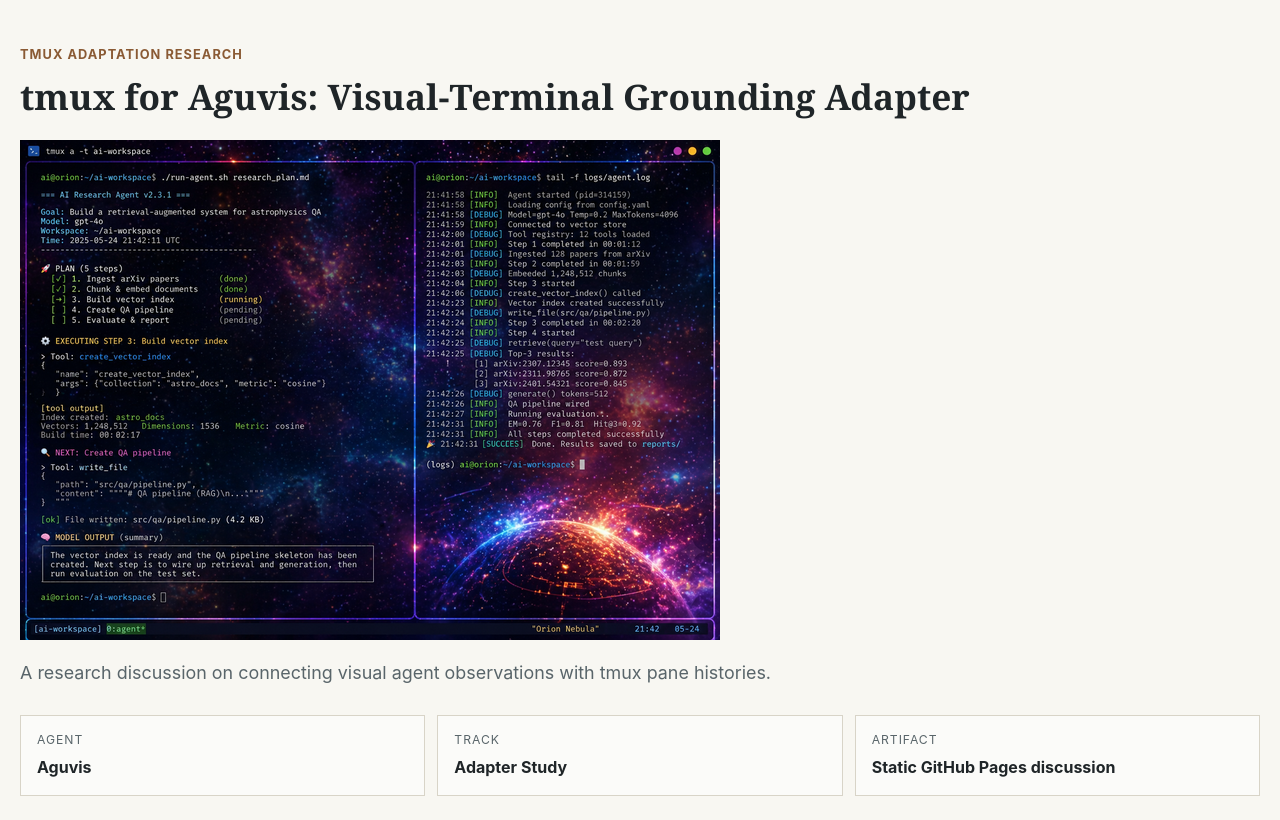
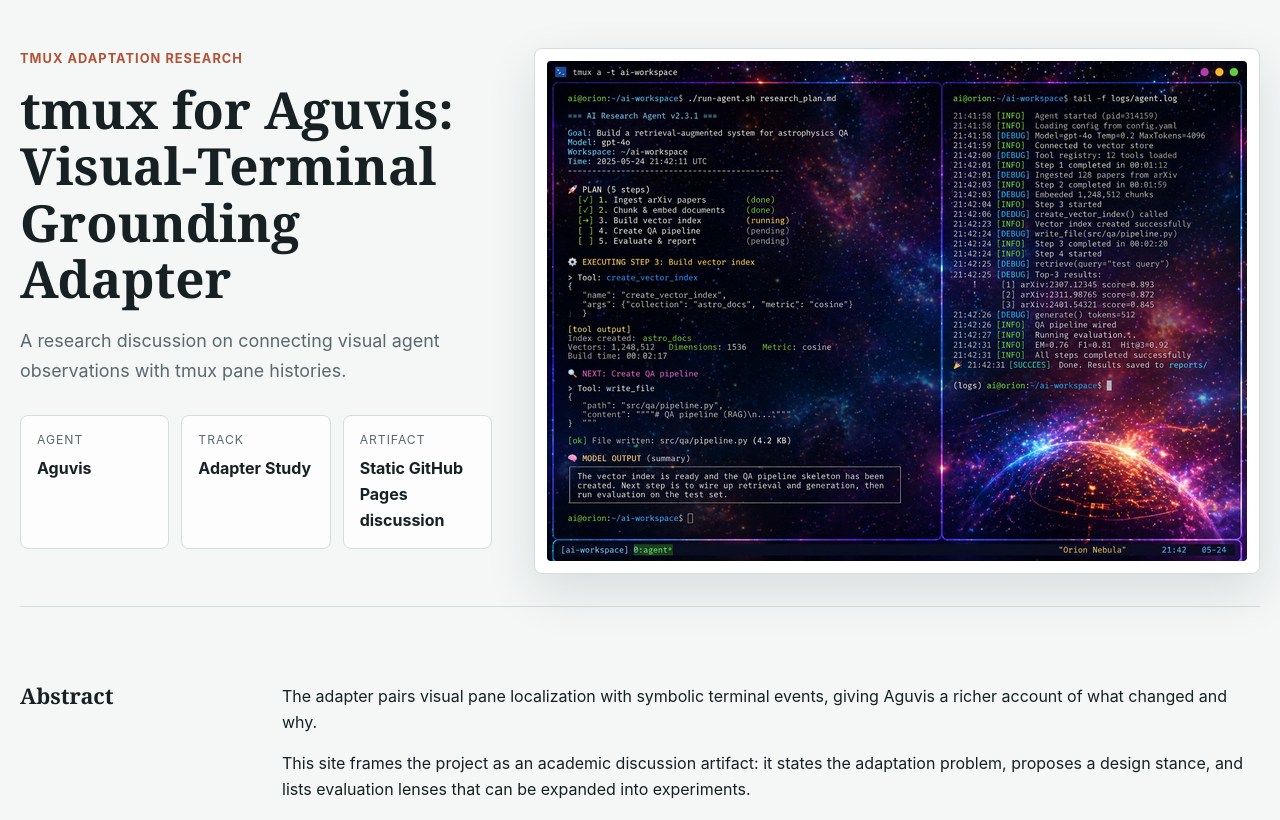
Before and after one commit to lzh-hnu/tmux-aguvis-adapter, a plain HTML site: page docs/index.html in a window 1280 px wide. Shown: the top 820 px of the page. Drawn offline with Linux system fonts and the light colour scheme.

Commit message:
Improve GitHub Pages hero layout

```diff
--- a/docs/index.html
+++ b/docs/index.html
@@ -9,14 +9,20 @@
   </head>
   <body>
     <header class="site-header">
+      <div class="hero-layout">
+        <div class="hero-copy">
           <p class="kicker">tmux adaptation research</p>
           <h1>tmux for Aguvis: Visual-Terminal Grounding Adapter</h1>
-      <img class="hero-image" src="./assets/hero.png" width="700" height="500" alt="Research illustration for tmux for Aguvis: Visual-Terminal Grounding Adapter">
           <p class="subtitle">A research discussion on connecting visual agent observations with tmux pane histories.</p>
           <div class="meta-grid" aria-label="Project metadata">
             <div class="meta-item"><span class="meta-label">Agent</span><span class="meta-value">Aguvis</span></div>
             <div class="meta-item"><span class="meta-label">Track</span><span class="meta-value">Adapter Study</span></div>
             <div class="meta-item"><span class="meta-label">Artifact</span><span class="meta-value">Static GitHub Pages discussion</span></div>
+          </div>
+        </div>
+        <figure class="hero-media">
+          <img class="hero-image" src="./assets/hero.png" width="700" height="500" alt="Research illustration for tmux for Aguvis: Visual-Terminal Grounding Adapter">
+        </figure>
       </div>
     </header>
 
--- a/docs/styles.css
+++ b/docs/styles.css
@@ -1,12 +1,14 @@
 :root {
   color-scheme: light;
-  --paper: #f8f7f2;
-  --ink: #1f2528;
-  --muted: #59656a;
-  --line: #d8d4c8;
-  --accent: #286f6f;
-  --accent-2: #8a5a34;
+  --paper: #f4f7f6;
+  --ink: #172023;
+  --muted: #5b686d;
+  --line: #d6dedb;
+  --accent: #0d766e;
+  --accent-2: #b35336;
   --panel: #ffffff;
+  --panel-soft: #ecf2ef;
+  --shadow: 0 18px 50px rgba(18, 37, 40, 0.12);
 }
 
 * { box-sizing: border-box; }
@@ -21,11 +23,6 @@
   line-height: 1.65;
 }
 
-.hero-image {
-  display: block;
-  margin: 24px 0 0;
-}
-
 .site-header,
 main,
 .site-footer {
@@ -34,8 +31,19 @@
 }
 
 .site-header {
-  padding: 44px 0 26px;
+  padding: 48px 0 32px;
   border-bottom: 1px solid var(--line);
+}
+
+.hero-layout {
+  display: grid;
+  grid-template-columns: minmax(0, 1fr) max-content;
+  align-items: start;
+  gap: 42px;
+}
+
+.hero-copy {
+  min-width: 0;
 }
 
 .kicker {
@@ -49,31 +57,52 @@
 
 h1 {
   margin: 0;
-  max-width: none;
+  max-width: 820px;
   font-family: Georgia, "Times New Roman", serif;
-  font-size: 2.2rem;
+  font-size: clamp(2.25rem, 4vw, 3.8rem);
   line-height: 1.1;
   font-weight: 650;
-  white-space: nowrap;
 }
 
 .subtitle {
-  max-width: 760px;
-  margin: 18px 0 0;
+  max-width: 690px;
+  margin: 20px 0 0;
   color: var(--muted);
   font-size: 1.12rem;
+}
+
+.hero-media {
+  display: flex;
+  align-items: center;
+  width: max-content;
+  margin: 0;
+  padding: 12px;
+  border: 1px solid var(--line);
+  border-radius: 8px;
+  background: var(--panel);
+  box-shadow: var(--shadow);
+}
+
+.hero-image {
+  display: block;
+  width: 700px;
+  height: 500px;
+  object-fit: contain;
+  border-radius: 4px;
+  background: var(--panel-soft);
 }
 
 .meta-grid {
   display: grid;
   grid-template-columns: repeat(3, minmax(0, 1fr));
   gap: 12px;
-  margin-top: 28px;
+  margin-top: 30px;
 }
 
 .meta-item {
   border: 1px solid var(--line);
-  background: rgba(255, 255, 255, 0.55);
+  border-radius: 8px;
+  background: rgba(255, 255, 255, 0.72);
   padding: 14px 16px;
 }
 
@@ -91,13 +120,13 @@
   font-weight: 650;
 }
 
-main { padding: 38px 0 54px; }
+main { padding: 42px 0 56px; }
 
 section {
   display: grid;
-  grid-template-columns: 220px minmax(0, 1fr);
-  gap: 34px;
-  padding: 30px 0;
+  grid-template-columns: minmax(160px, 220px) minmax(0, 1fr);
+  gap: 42px;
+  padding: 34px 0;
   border-bottom: 1px solid var(--line);
 }
 
@@ -119,14 +148,31 @@
 
 .callout {
   border-left: 4px solid var(--accent);
-  background: rgba(255, 255, 255, 0.62);
-  padding: 16px 18px;
+  border-radius: 0 8px 8px 0;
+  background: rgba(255, 255, 255, 0.72);
+  padding: 18px 20px;
 }
 
 .site-footer {
   padding: 26px 0 42px;
   color: var(--muted);
   font-size: 0.92rem;
+}
+
+@media (max-width: 920px) {
+  .hero-layout {
+    grid-template-columns: 1fr;
+    gap: 26px;
+  }
+
+  .hero-media {
+    max-width: 100%;
+    overflow-x: auto;
+  }
+
+  h1 {
+    max-width: 760px;
+  }
 }
 
 @media (max-width: 720px) {
@@ -141,5 +187,16 @@
     grid-template-columns: 1fr;
   }
 
-  section { gap: 14px; }
+  .site-header {
+    padding-top: 34px;
+  }
+
+  .meta-grid,
+  section {
+    gap: 14px;
+  }
+
+  .hero-media {
+    padding: 8px;
+  }
 }
```
Lines whose indentation alone changed are shown as unchanged.
